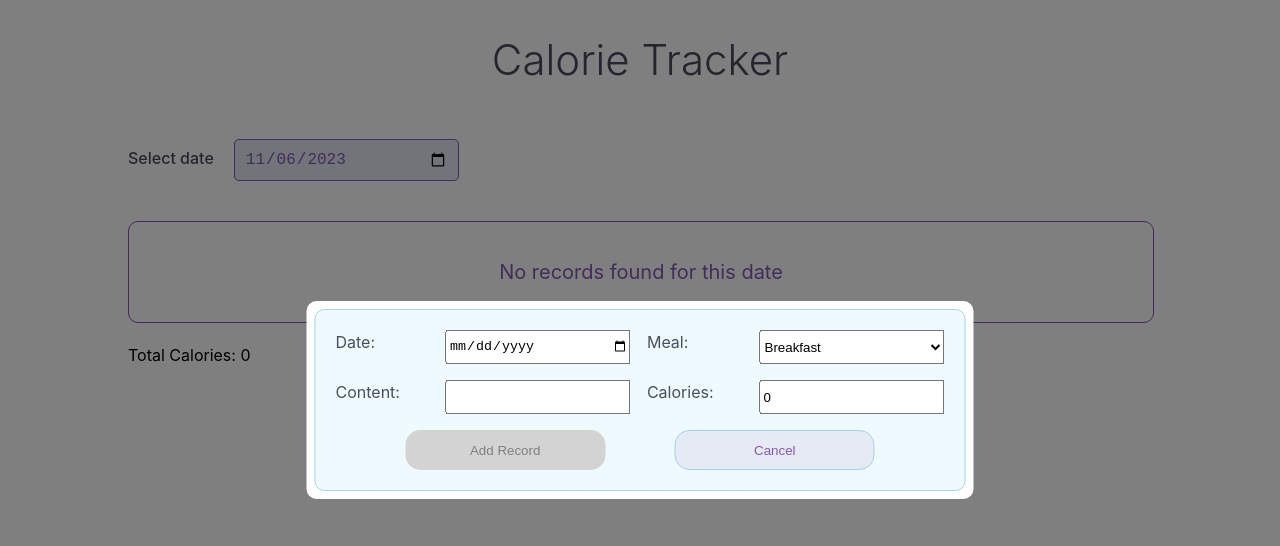
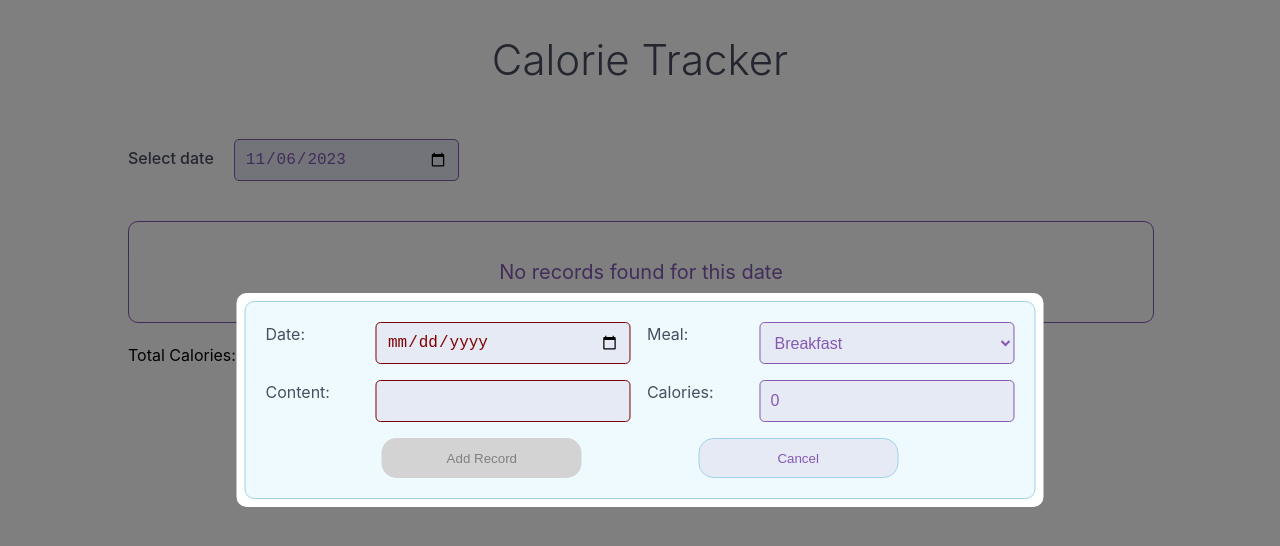
Before and after one commit to AichaAO97/Calorie-Record-App, a React (Vite) app: page / in a window 1280 px wide. Both pictures are taken after a click on the button "Track food". Shown: the top 546 px of the page. Built offline with nearby package versions, Linux system fonts and the light colour scheme.

Commit message:
use useState to manage form validity. show the limits of useState, and the need for useReducer

```diff
--- a/src/components/edit/CalorieRecordEdit.jsx
+++ b/src/components/edit/CalorieRecordEdit.jsx
@@ -10,12 +10,17 @@ function CalorieRecordEdit(props) {
   };
 
   const [mealRecord, setMealRecord] = useState(DEFAULT_VALUE);
+  const [isDateValid, setIsDateValid] = useState(false);
+  const [isContentValid, setIsContentValid] = useState(false);
+  const [isCaloriesValid, setIsCaloriesValid] = useState(true);
   const [isFormValid, setIsFormValid] = useState(false);
 
   useEffect(() => {
-    console.log('Executing UseEffect...');
-    setIsFormValid(mealRecord.date && mealRecord.content);
-  }, [mealRecord.date, mealRecord.content]);
+    console.log({
+      isFormValid: isDateValid && isContentValid && isCaloriesValid,
+    });
+    setIsFormValid(isDateValid && isContentValid && isCaloriesValid);
+  }, [isDateValid, isContentValid, isCaloriesValid]);
 
   const onSubmitHandler = (event) => {
     event.preventDefault();
@@ -28,6 +33,7 @@ function CalorieRecordEdit(props) {
       ...mealRecord,
       date: event.target.value,
     });
+    setIsDateValid(!!event.target.value);
   };
 
   const onMealChangeHandler = (event) => {
@@ -42,6 +48,7 @@ function CalorieRecordEdit(props) {
       ...mealRecord,
       content: event.target.value,
     });
+    setIsContentValid(!!event.target.value);
   };
 
   const onCaloriesChangeHandler = (event) => {
@@ -49,6 +56,10 @@ function CalorieRecordEdit(props) {
       ...mealRecord,
       calories: event.target.value,
     });
+    setIsCaloriesValid(
+      (event.target.value >= 0 && mealRecord.content !== 'sport') ||
+        (event.target.value < 0 && mealRecord.content === 'sport')
+    );
   };
 
   const onCancelHandler = () => {
@@ -65,10 +76,14 @@ function CalorieRecordEdit(props) {
         name="date"
         id="date"
         onChange={onDateChangeHandler}
+        className={`${styles['form-input']} ${
+          !isDateValid ? styles.error : ''
+        }`}
       />
       <label htmlFor="meal">Meal: </label>
       <select
         name="meal"
+        className={styles['form-input']}
         value={mealRecord.meal}
         id="meal"
         onChange={onMealChangeHandler}>
@@ -84,18 +99,21 @@ function CalorieRecordEdit(props) {
         name="content"
         id="content"
         onChange={onContentChangeHandler}
+        className={`${styles['form-input']} ${
+          !isContentValid ? styles.error : ''
+        }`}
       />
       <label htmlFor="calories">Calories: </label>
       <input
-        className={`${styles['calories-input']} ${
-          mealRecord.calories < 0 ? styles.error : ''
+        className={`${styles['form-input']} ${
+          !isCaloriesValid ? styles.error : ''
         }`}
         type="number"
         value={mealRecord.calories}
         name="calories"
         id="calories"
         onChange={onCaloriesChangeHandler}
-        min={0}
+        // min={0}
       />
       <div className={styles.footer}>
         <button type="submit" disabled={!isFormValid}>
```
